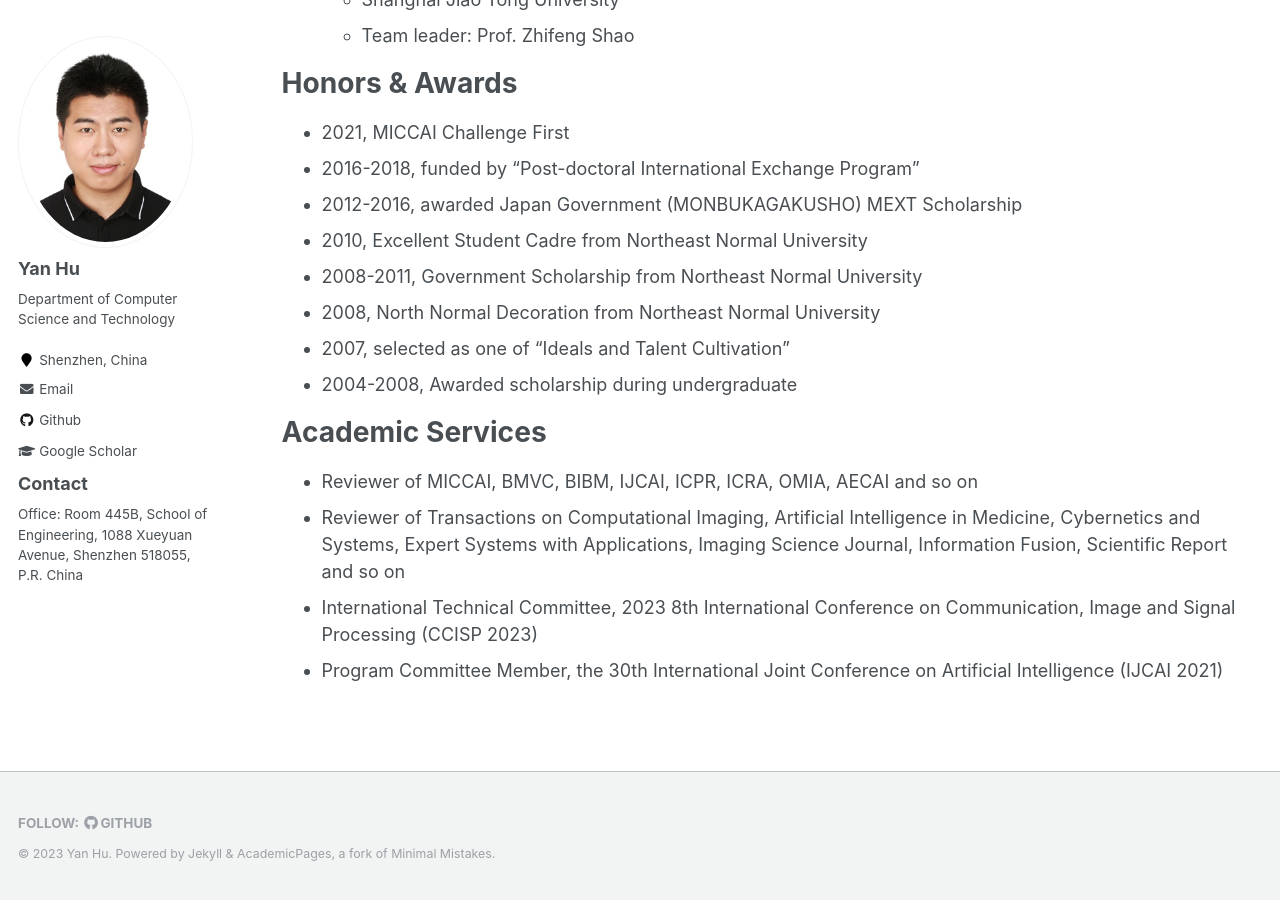
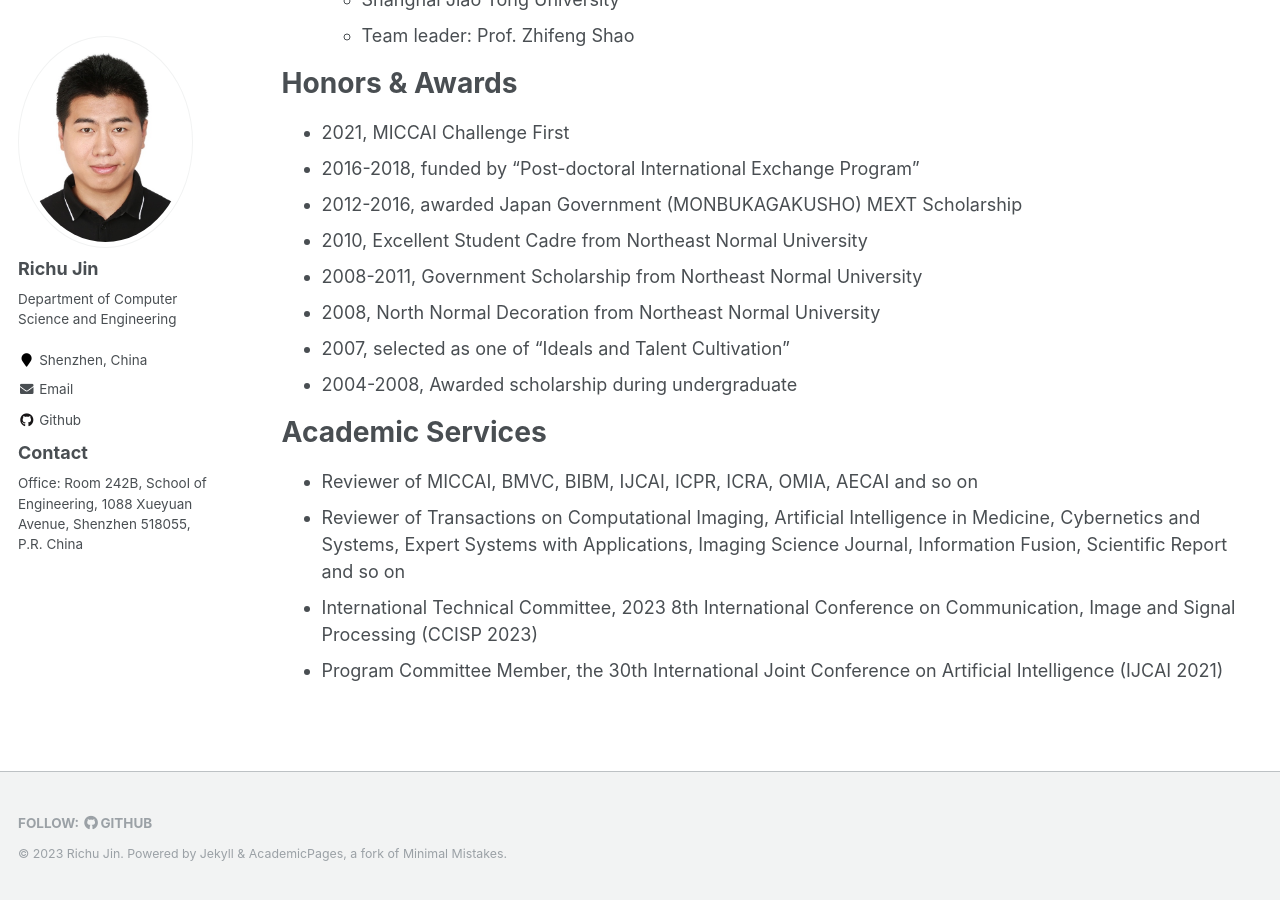
Before and after one commit to jrch507/jrch507.github.io, a Jekyll site: the page built from _pages/about.md, in a window 1280 px wide and 900 px high, scrolled down 1360 px. Built offline with Jekyll 4.4.1, drawn with Linux system fonts in a browser that asks for light colours.

Commit message:
Update _config.yml

```diff
--- a/_config.yml
+++ b/_config.yml
@@ -9,11 +9,11 @@
 locale                   : "en-US"
 title                    : "Home"
 title_separator          : "-"
-name                     : &name "Yan Hu"
-description              : &description "Computer-aided Surgery, Medical image processing, Surgery video processing"
-url                      : https://gaiakoen.github.io/yanhu # the base hostname & protocol for your site e.g. "https://mmistakes.github.io"
+name                     : &name "Richu Jin"
+description              : &description "Medical image processing, Neuroimage, Artificial intelligence"
+url                      : https://jrch507.github.io/richujin # the base hostname & protocol for your site e.g. "https://mmistakes.github.io"
 baseurl                  : "" # the subpath of your site, e.g. "/blog"
-repository               : "gaiakoen/yanhu"
+repository               : "jrch507/yanhu"
 teaser                   :  # filename of teaser fallback teaser image placed in /images/, .e.g. "500x300.png"
 breadcrumbs              : false # true, false (default)
 words_per_minute         : 160
@@ -80,14 +80,14 @@ analytics:
 
 # Site Author
 author:
-  name             : "Yan Hu"
+  name             : "Richu Jin"
   avatar           : "profile.png"
-  bio              : "Department of Computer Science and Technology"
+  bio              : "Department of Computer Science and Engineering"
   location         : "Shenzhen, China"
   # employer         :
   # pubmed           : "https://www.ncbi.nlm.nih.gov/pubmed/?term=john+snow"
-  googlescholar    : "https://scholar.google.com/citations?hl=ja&user=rYLooucAAAAJ"
-  email            : huy3@sustech.edu.cn
+  # googlescholar    : ""
+  email            : jinrc@sustech.edu.cn
   # researchgate     :  # example: "https://www.researchgate.net/profile/yourprofile"
   # uri              :
   # bitbucket        :
@@ -96,7 +96,7 @@ author:
   # flickr           :
   # facebook         :
   # foursquare       :
-  github           : "gaiakoen"
+  github           : "jrch507"
   # google_plus      :
   # keybase          :
   # instagram        :
@@ -115,7 +115,7 @@ author:
   # xing             :
   # youtube          :
   # wikipedia        :
-  contact            : "Office: Room 445B, School of Engineering, 1088 Xueyuan Avenue, Shenzhen 518055, P.R. China"
+  contact            : "Office: Room 242B, School of Engineering, 1088 Xueyuan Avenue, Shenzhen 518055, P.R. China"
 
 
 # Reading Files
```
